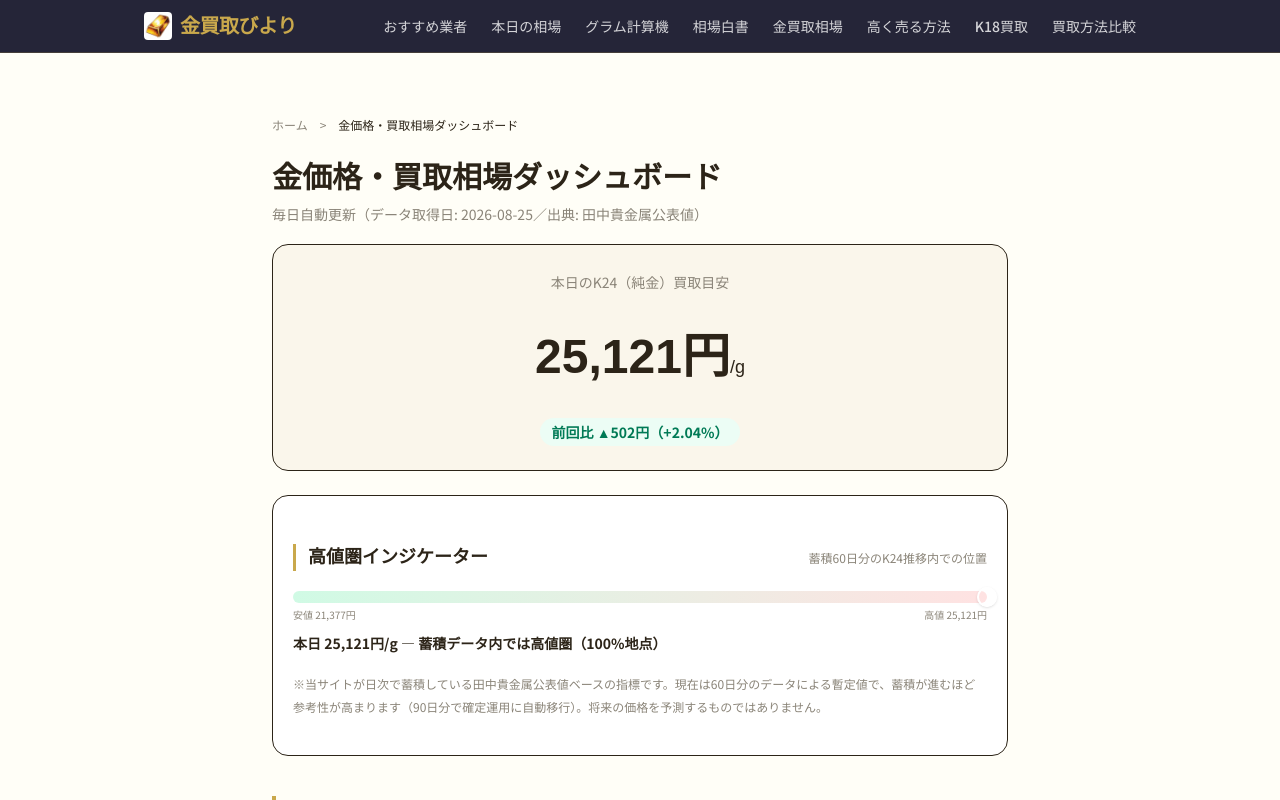
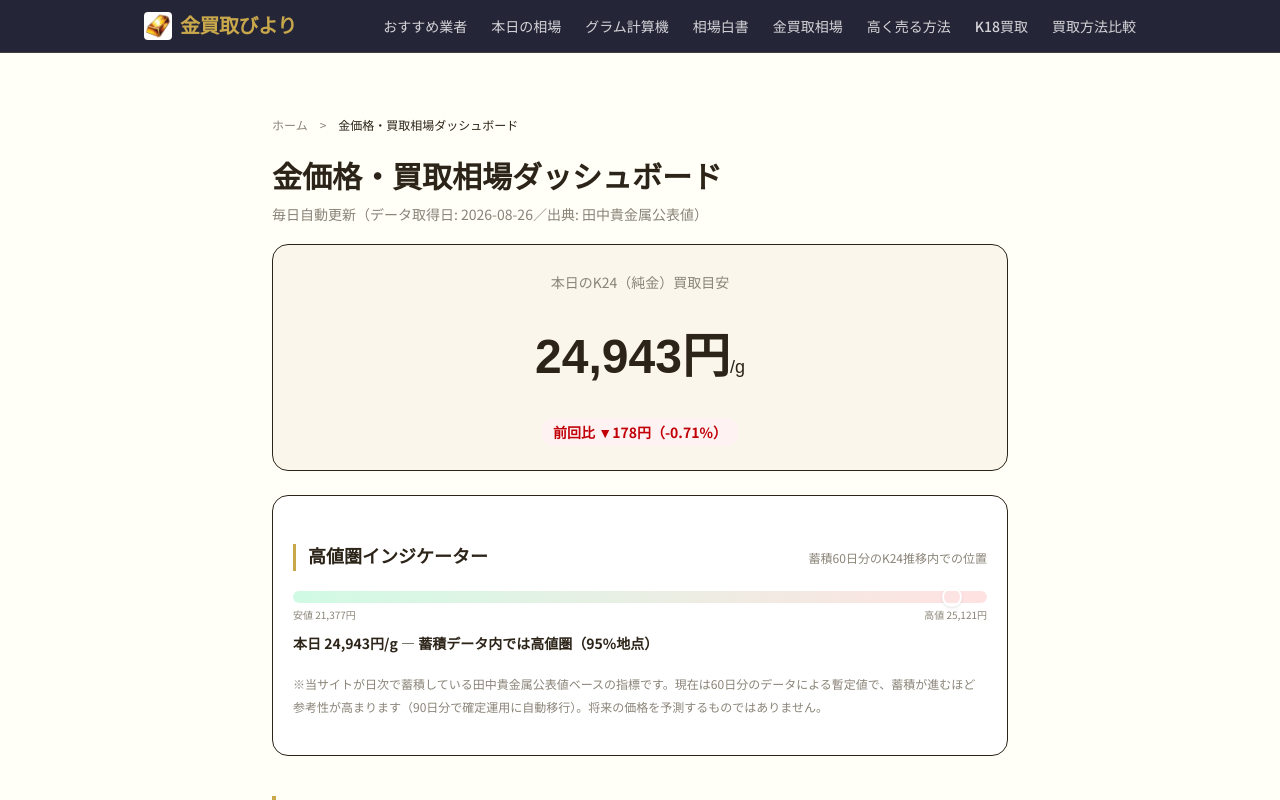
Before and after one commit to webmaster0818/kin-kaitori-biyori, a Next.js app: page /souba-dashboard in a window 1280 px wide. Shown: the top 800 px of the page. Built offline with nearby package versions, Linux system fonts and the light colour scheme; a web font is replaced by a local one.

Commit message:
Daily gold price data: 2026-08-26

```diff
--- a/data/gold-price-history/2026-08.json
+++ b/data/gold-price-history/2026-08.json
@@ -273,5 +273,16 @@
     "k18": 18841,
     "k14": 14654,
     "k10": 10467
+  },
+  {
+    "date": "2026-08-26",
+    "au_buyback": 25982,
+    "pt_buyback": 10250,
+    "ag_buyback": 380.49,
+    "k24": 24943,
+    "k22": 22864,
+    "k18": 18707,
+    "k14": 14550,
+    "k10": 10393
   }
 ]
--- a/data/gold-price-trend.json
+++ b/data/gold-price-trend.json
@@ -1,15 +1,4 @@
 [
-  {
-    "date": "2026-06-27",
-    "au_buyback": 22818,
-    "pt_buyback": 8945,
-    "ag_buyback": 319.22,
-    "k24": 21905,
-    "k22": 20080,
-    "k18": 16429,
-    "k14": 12778,
-    "k10": 9127
-  },
   {
     "date": "2026-06-28",
     "au_buyback": 22818,
@@ -658,5 +647,16 @@
     "k18": 18841,
     "k14": 14654,
     "k10": 10467
+  },
+  {
+    "date": "2026-08-26",
+    "au_buyback": 25982,
+    "pt_buyback": 10250,
+    "ag_buyback": 380.49,
+    "k24": 24943,
+    "k22": 22864,
+    "k18": 18707,
+    "k14": 14550,
+    "k10": 10393
   }
 ]
--- a/data/gold-spot-prices.json
+++ b/data/gold-spot-prices.json
@@ -1,24 +1,24 @@
 {
-  "date": "2026-08-25",
+  "date": "2026-08-26",
   "source": "https://gold.tanaka.co.jp/commodity/souba/",
   "source_label": "田中貴金属",
-  "fetched_at": "2026-08-25T11:05:03.103965",
+  "fetched_at": "2026-08-26T11:05:05.289990",
   "tanaka_official": {
-    "au_buyback_per_g": 26168,
-    "au_retail_per_g": 26525,
-    "pt_buyback_per_g": 10354,
-    "pt_retail_per_g": 10776,
-    "ag_buyback_per_g": 386.87,
-    "ag_retail_per_g": 403.92
+    "au_buyback_per_g": 25982,
+    "au_retail_per_g": 26339,
+    "pt_buyback_per_g": 10250,
+    "pt_retail_per_g": 10673,
+    "ag_buyback_per_g": 380.49,
+    "ag_retail_per_g": 397.54
   },
   "purity_buyback_estimate_per_g": {
-    "k24": 25121,
-    "k22": 23028,
-    "k18": 18841,
-    "k14": 14654,
-    "k10": 10467,
-    "k18wg": 18841,
-    "k18pg": 18841
+    "k24": 24943,
+    "k22": 22864,
+    "k18": 18707,
+    "k14": 14550,
+    "k10": 10393,
+    "k18wg": 18707,
+    "k18pg": 18707
   },
   "note": "純度別価格は田中貴金属公開のK24店頭買取価格から純度比×業者買取平均係数0.96で算出した参考値です。実際の業者査定額は各社・状態・付属品により異なります。"
 }
--- a/public/data/gold-price-history.json
+++ b/public/data/gold-price-history.json
@@ -10,9 +10,9 @@
   "unit": "円/g（税込）",
   "period": {
    "start": "2026-05-28",
-   "end": "2026-08-25"
+   "end": "2026-08-26"
   },
-  "records": 80,
+  "records": 81,
   "caveat": "業者の実際の査定額は状態・付属品・各社の手数料により、この目安を下回るのが一般的です。"
  },
  "data": [
@@ -895,6 +895,17 @@
    "k18": 18841,
    "k14": 14654,
    "k10": 10467
+  },
+  {
+   "date": "2026-08-26",
+   "au_buyback": 25982,
+   "pt_buyback": 10250,
+   "ag_buyback": 380.49,
+   "k24": 24943,
+   "k22": 22864,
+   "k18": 18707,
+   "k14": 14550,
+   "k10": 10393
   }
  ]
 }
--- a/public/data/gold-price-index.json
+++ b/public/data/gold-price-index.json
@@ -10,9 +10,9 @@
   "unit": "円/g（税込）",
   "period": {
    "start": "2026-05-28",
-   "end": "2026-08-25"
+   "end": "2026-08-26"
   },
-  "records": 80,
+  "records": 81,
   "caveat": "業者の実際の査定額は状態・付属品・各社の手数料により、この目安を下回るのが一般的です。",
   "base_date": "2026-05-28",
   "note": "起点日の買取単価を100としたときの推移。値動きの比較用。"
@@ -657,6 +657,14 @@
    "k18": 104.79,
    "k14": 104.79,
    "k10": 104.79
+  },
+  {
+   "date": "2026-08-26",
+   "k24": 104.05,
+   "k22": 104.05,
+   "k18": 104.04,
+   "k14": 104.05,
+   "k10": 104.04
   }
  ]
 }
--- a/public/widget.js
+++ b/public/widget.js
@@ -3,9 +3,9 @@
   if (!s) return;
   var box = document.createElement('div');
   box.setAttribute('style', 'box-sizing:border-box;max-width:320px;font-family:-apple-system,"Hiragino Sans","Noto Sans JP",sans-serif;border:1px solid #d9c58a;border-radius:12px;padding:14px 16px;background:linear-gradient(135deg,#fffdf5,#faf3df);color:#3a3326;line-height:1.5;');
-  box.innerHTML = '<div style="font-size:11px;color:#8a7a55;margin-bottom:4px;">本日の金買取相場の目安（2026-08-25・田中貴金属公表値より純度換算）</div>'
-    + '<div style="font-size:22px;font-weight:700;color:#9a7b2d;">K24 25,121円<span style="font-size:12px;font-weight:400;">/g</span></div>'
-    + '<div style="font-size:13px;margin-top:2px;">K18 18,841円/g ・ K14 14,654円/g</div>'
+  box.innerHTML = '<div style="font-size:11px;color:#8a7a55;margin-bottom:4px;">本日の金買取相場の目安（2026-08-26・田中貴金属公表値より純度換算）</div>'
+    + '<div style="font-size:22px;font-weight:700;color:#9a7b2d;">K24 24,943円<span style="font-size:12px;font-weight:400;">/g</span></div>'
+    + '<div style="font-size:13px;margin-top:2px;">K18 18,707円/g ・ K14 14,550円/g</div>'
     + '<div style="font-size:11px;margin-top:8px;"><a href="https://gold-biyori.com/souba-dashboard/" target="_blank" rel="noopener" style="color:#9a7b2d;text-decoration:underline;">金買取日和｜金価格ダッシュボード</a>（毎日自動更新）</div>'
     + '<div style="font-size:10px;color:#9b8e6e;margin-top:4px;">※理論上の目安。実際の買取額は業者・状態により異なります。</div>';
   s.parentNode.insertBefore(box, s);
```
Also changed, not shown: public/data/gold-price-history.csv, 1 other file (tests, documents, lock files or other folders).
